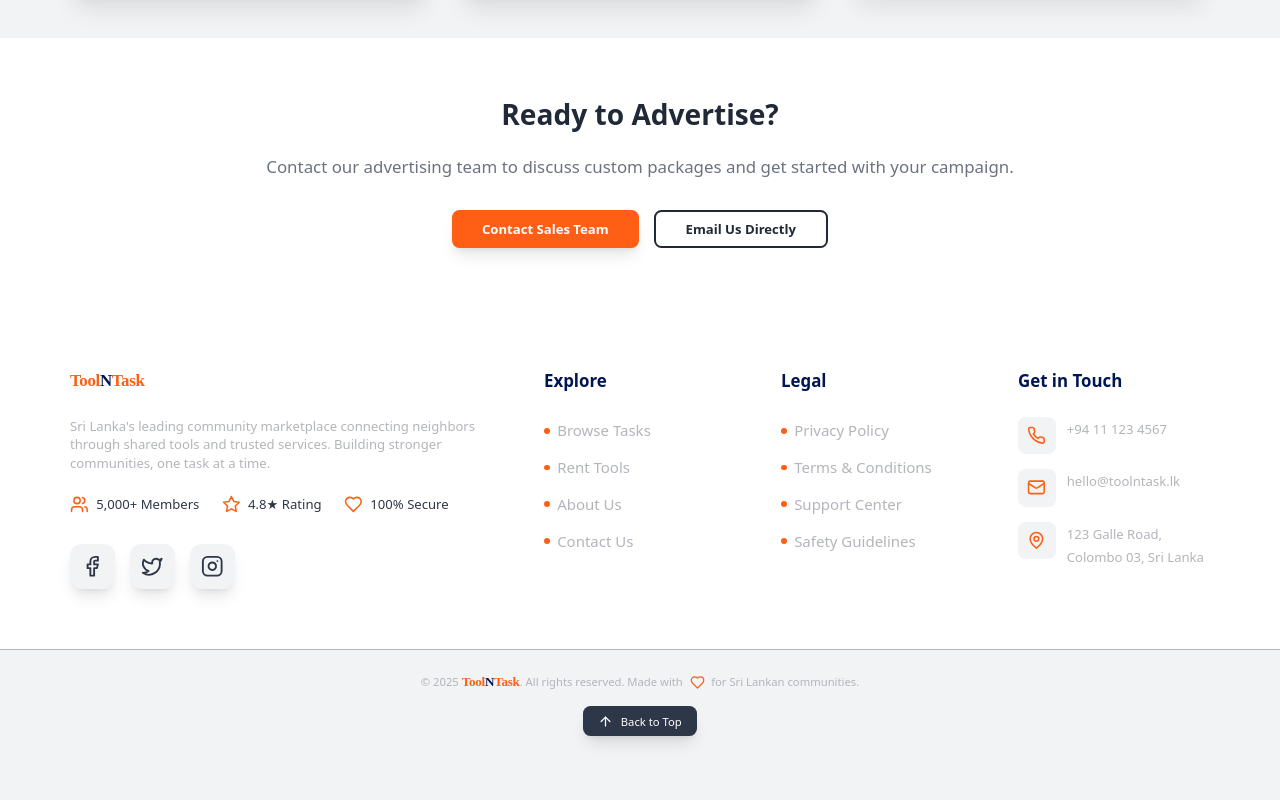
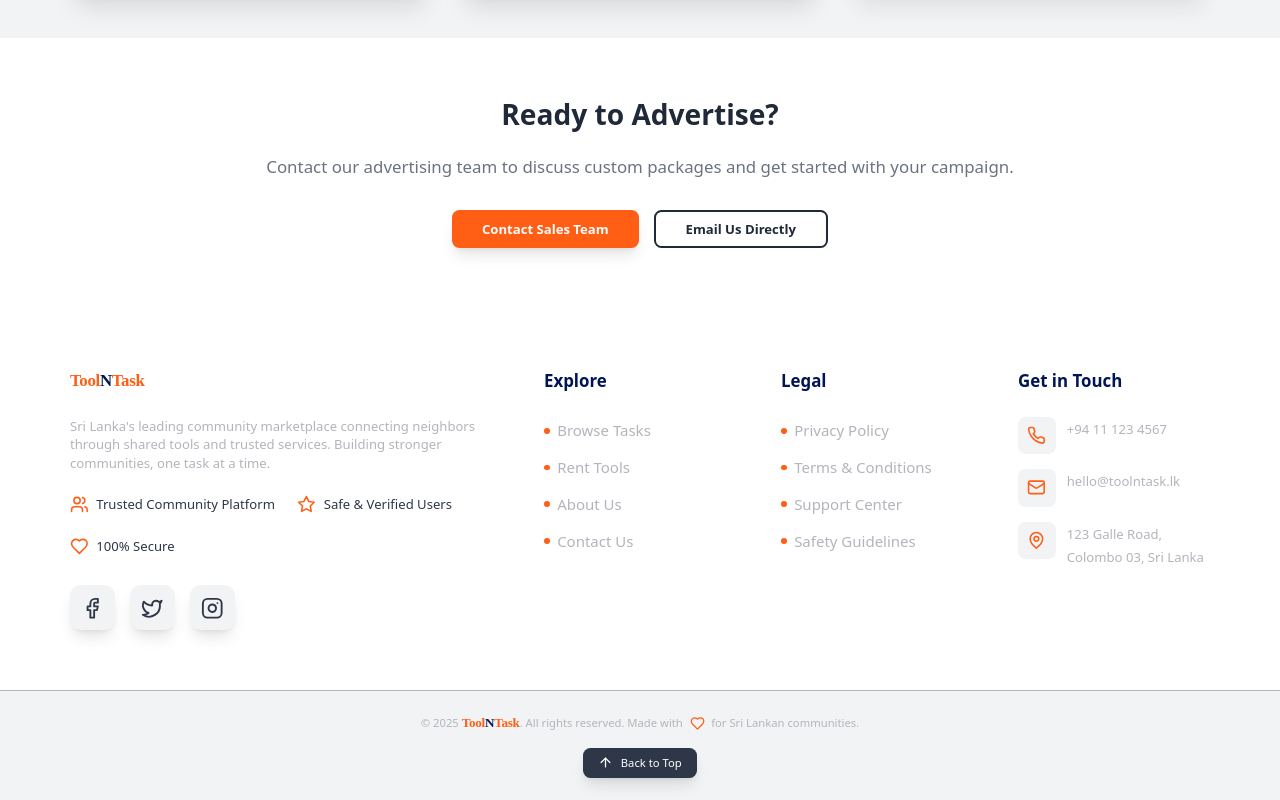
Before and after one commit to SeneshFitzroy/ToolnTask, a Next.js app: page /Ads in a window 1280 px wide. Shown: the part 1717-2517 px from the top of the page. Before the commit the page ends 2476 px from the top, so only its background shows below. Built offline with nearby package versions, Linux system fonts and the light colour scheme; no server answers; the database is empty; a web font is replaced by a local one.

Commit message:
feat: Enhanced src/components/Footer.tsx,  - Detailed changes: diff --git a/src/components/Footer.tsx b/src/compo... at 18:29:01.95 Sun 07/20/2025

```diff
--- a/src/components/Footer.tsx
+++ b/src/components/Footer.tsx
@@ -136,11 +136,11 @@ const Footer = ({ showNewsletter = false }: FooterProps) => {
               <div className="flex flex-wrap gap-6 mb-8">
                 <div className="flex items-center gap-2">
                   <Users className="w-5 h-5" style={{ color: '#FE5F16' }} />
-                  <span className="text-sm font-medium" style={{ color: theme === 'dark' ? '#FFFFFF' : '#2D3748' }}>5,000+ Members</span>
+                  <span className="text-sm font-medium" style={{ color: theme === 'dark' ? '#FFFFFF' : '#2D3748' }}>Trusted Community Platform</span>
                 </div>
                 <div className="flex items-center gap-2">
                   <Star className="w-5 h-5" style={{ color: '#FF5E14' }} />
-                  <span className="text-sm font-medium" style={{ color: theme === 'dark' ? '#FFFFFF' : '#2D3748' }}>4.8★ Rating</span>
+                  <span className="text-sm font-medium" style={{ color: theme === 'dark' ? '#FFFFFF' : '#2D3748' }}>Safe & Verified Users</span>
                 </div>
                 <div className="flex items-center gap-2">
                   <Heart className="w-5 h-5" style={{ color: '#FE5F16' }} />
```
